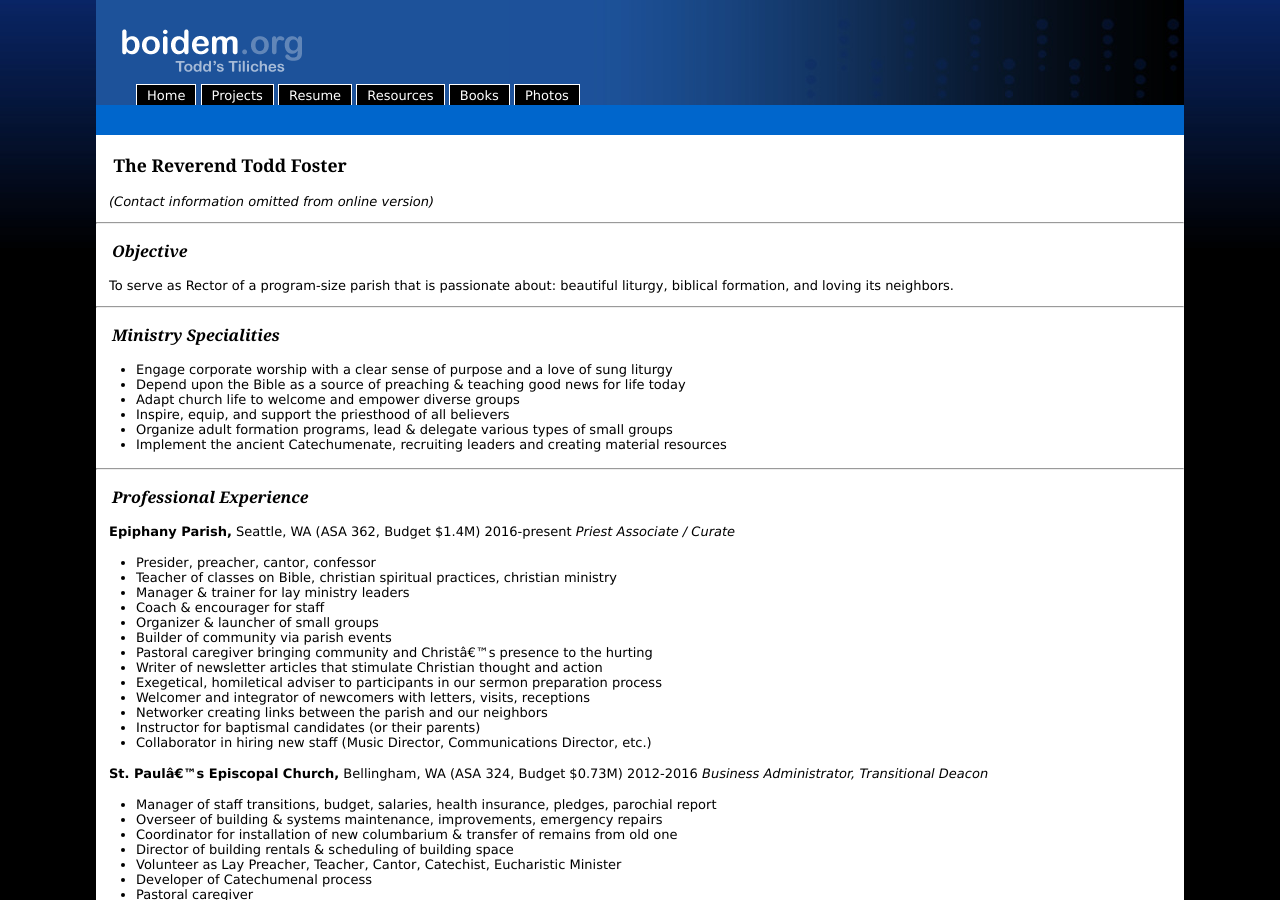
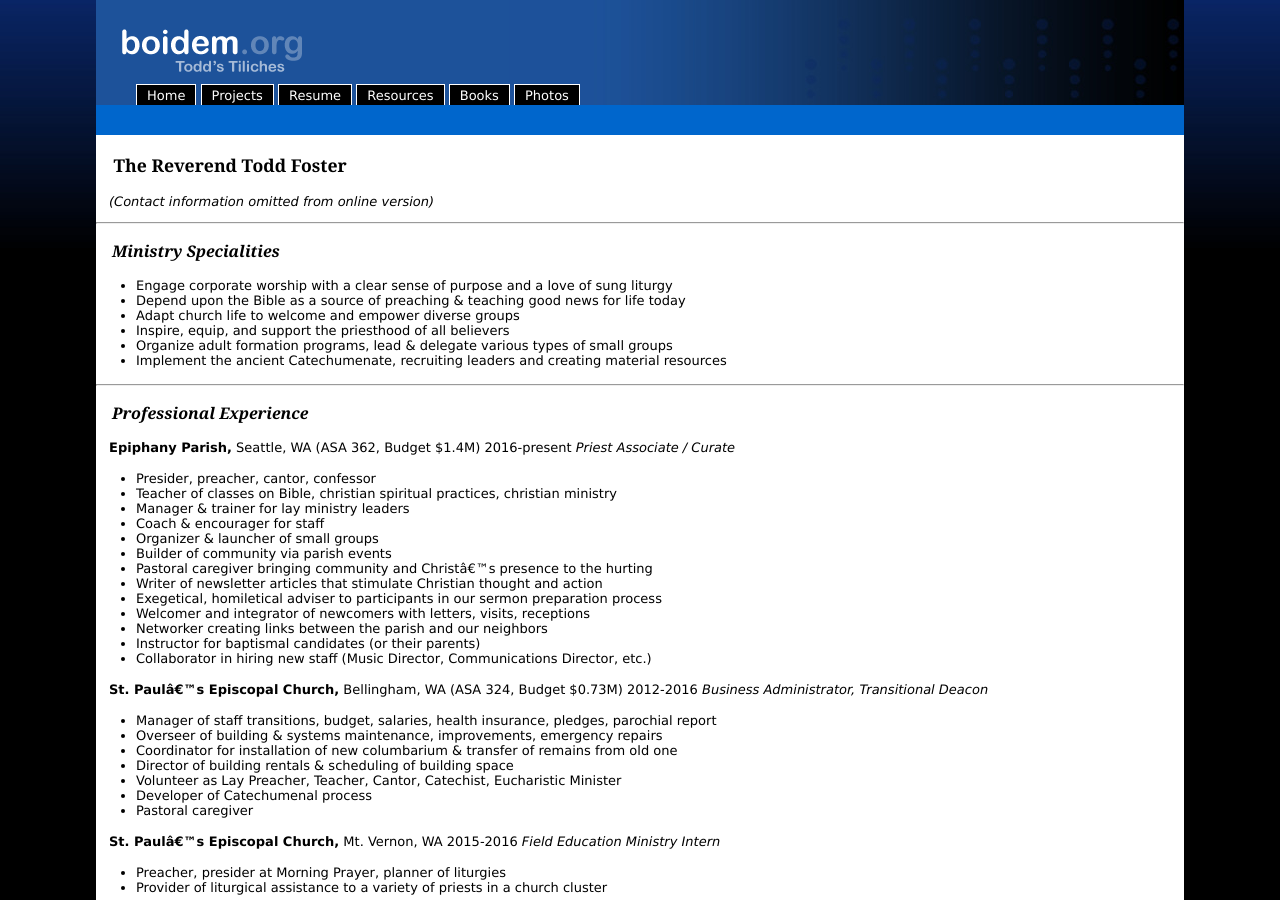
Before and after one commit to toddfoster/toddfoster.github.com, a Jekyll site: the page built from resume.md, in a window 1280 px wide and 900 px high. Built offline with Jekyll 4.4.1, drawn with Linux system fonts in a browser that asks for light colours.

Commit message:
Resume - rm objective

```diff
--- a/resume.md
+++ b/resume.md
@@ -6,11 +6,6 @@ layout: default
 # The Reverend Todd Foster
 
 _(Contact information omitted from online version)_
-
-
----
-## Objective
-To serve as Rector of a program-size parish that is passionate about: beautiful liturgy, biblical formation, and loving its neighbors.
 
 
 ---
```
